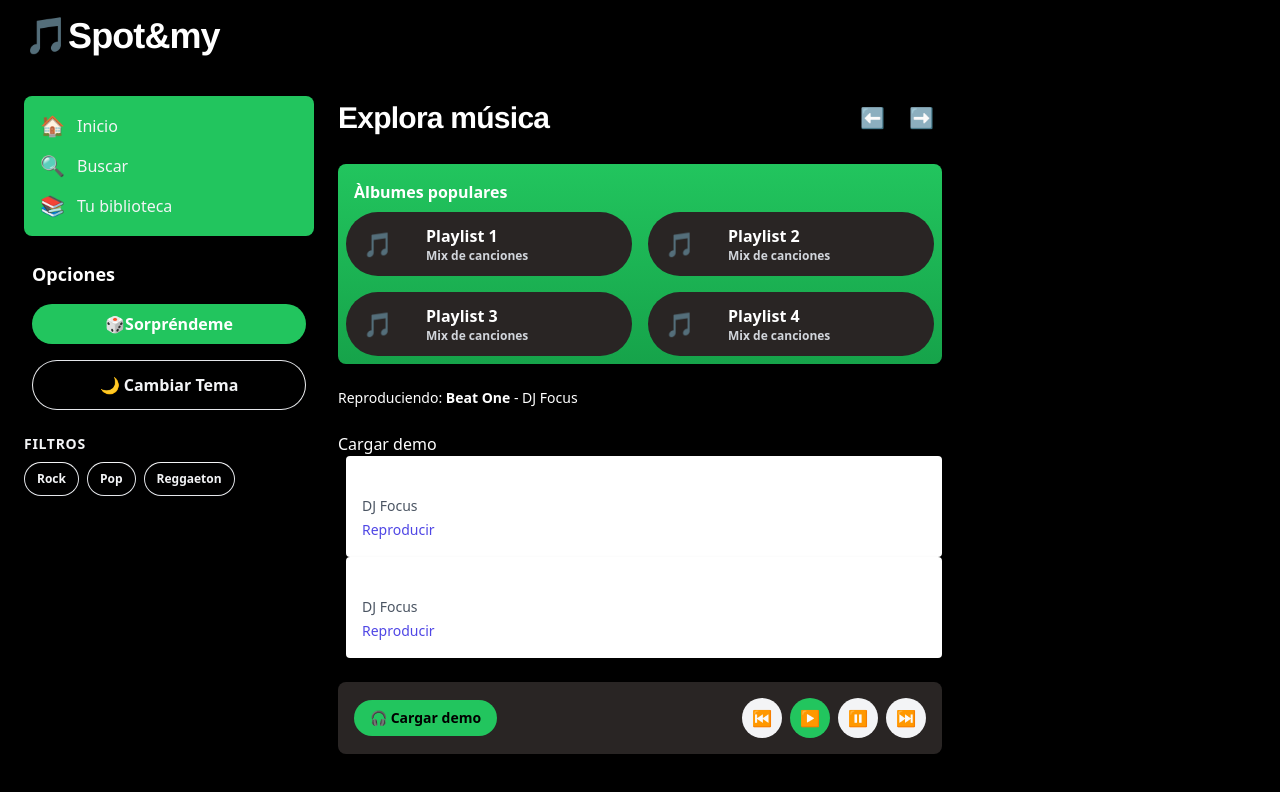
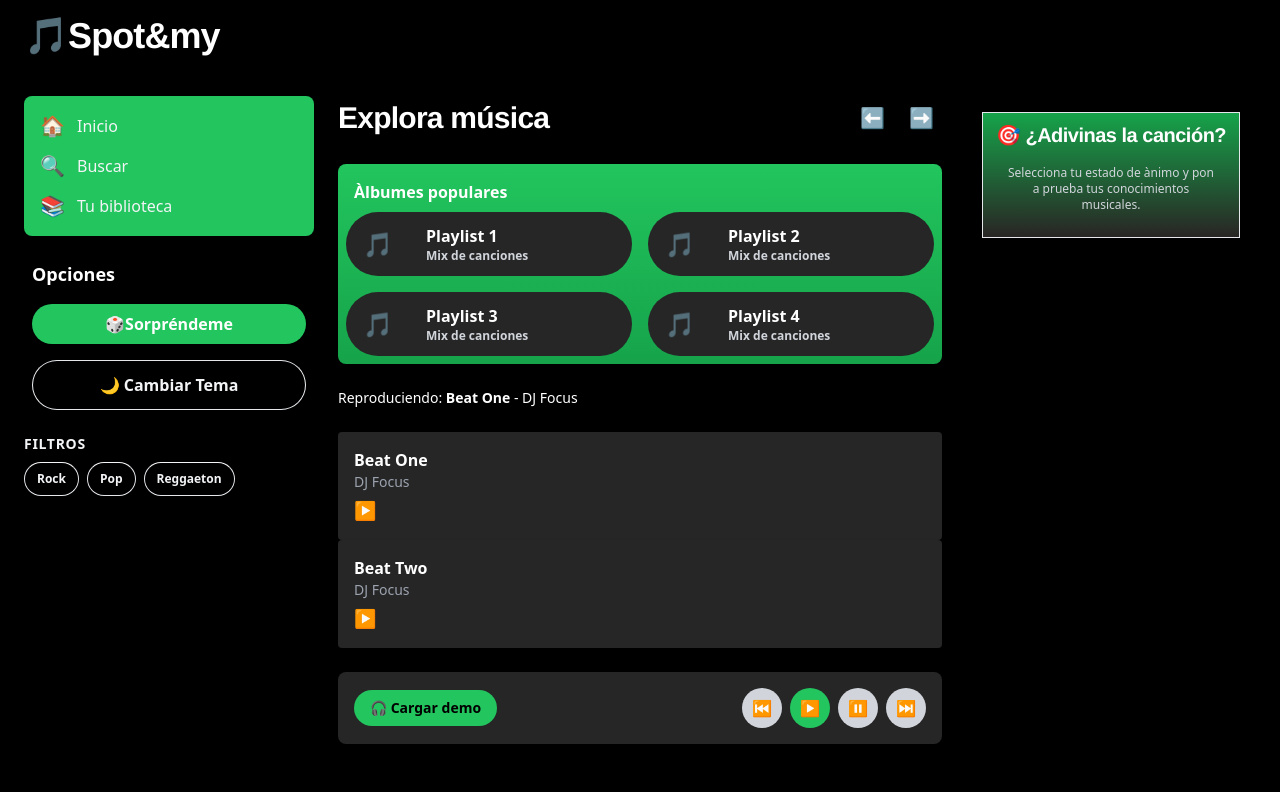
Before and after one commit to Adriics/mini-spotify, a React (Vite) app: page / in a window 1280 px wide. Both pictures are taken after a click on the button "🎧 Cargar demo". Shown: the top 792 px of the page. Built offline with nearby package versions, Linux system fonts and the light colour scheme.

Commit message:
feat(ui): add principal styles for MoodCreator

```diff
--- a/src/app/modules/player/components/TrackList.tsx
+++ b/src/app/modules/player/components/TrackList.tsx
@@ -1,37 +1,23 @@
-import type { Playlist } from "../domain/Playlist";
 import { usePlayer } from "../hooks/usePlayer";
 
-// Una playlist de prueba
-const demoPlaylist: Playlist = {
-  id: "demo",
-  name: "Focus Beats",
-  mood: "focus",
-  tracks: [
-    { id: "t1", title: "Beat One", artist: "DJ Focus", duration: 180 },
-    { id: "t2", title: "Beat Two", artist: "DJ Focus", duration: 200 },
-  ],
-};
-
 export function TrackList() {
-  const { queue, service, loadPlaylist } = usePlayer();
+  const { queue, service } = usePlayer();
 
   return (
     <div className="space-x-2">
-      <button onClick={() => loadPlaylist(demoPlaylist)}>Cargar demo</button>
-
       <div className="hover:bg.gray-100">
         {queue.map((t) => (
           <div
             key={t.id}
-            className="bg-white p-4 rounded shadow hover:bg-gray-50 transition"
+            className="bg-spotimy-gray-dark p-4 rounded shadow hover:bg-spotimy-gray-medium transition"
           >
             <div className="font-bold">{t.title}</div>
-            <div className="text-sm text-gray-600">{t.artist}</div>
+            <div className="text-sm text-gray-400">{t.artist}</div>
             <button
-              className="text-indigo-600 hover:underline text-sm mt-1"
+              className="text-indigo-600 hover:underline text-lg mt-1"
               onClick={() => service.playTrackId(t.id)}
             >
-              Reproducir
+              ▶️
             </button>
           </div>
         ))}
--- /dev/null
+++ b/src/components/GameSide/GameHeader.tsx
@@ -0,0 +1,13 @@
+export function GameHeader() {
+  return (
+    <div className="w-full text-center p-2">
+      <h3 className="font-bold font-spotimy text-xl tracking-tight text-white">
+        🎯 ¿Adivinas la canción?
+      </h3>
+      <p className="text-xs p-4 text-spotimy-gray-medium">
+        Selecciona tu estado de ànimo y pon a prueba tus conocimientos
+        musicales.
+      </p>
+    </div>
+  );
+}
--- /dev/null
+++ b/src/components/GameSide/GameSide.tsx
@@ -0,0 +1,11 @@
+import { GameHeader } from "./GameHeader";
+
+export function GameSide() {
+  return (
+    <aside className="col-span-3 p-4">
+      <div className="w-full border flex justify-center bg-gradient-to-b from-spotimy-green-medium to-spotimy-gray-dark">
+        <GameHeader />
+      </div>
+    </aside>
+  );
+}
--- a/src/pages/HomePage.tsx
+++ b/src/pages/HomePage.tsx
@@ -1,3 +1,4 @@
+import { GameSide } from "../components/GameSide/GameSide";
 import { Header } from "../components/Header/Header";
 import { MainContent } from "../components/MainContent/MainContent";
 import { Sidebar } from "../components/Sidebar/Sidebar";
@@ -12,6 +13,7 @@ export function HomePage() {
         <div className="grid grid-cols-12 gap-6">
           <Sidebar />
           <MainContent />
+          <GameSide />
         </div>
       </main>
     </div>
--- a/tailwind.config.js
+++ b/tailwind.config.js
@@ -21,8 +21,9 @@ export default {
       },
       backgroundColor: {
         "spotimy-black": "#000",
-        "spotimy-gray-medium": "#44403c ",
-        "spotimy-gray-dark": "#292524",
+        "spotimy-gray-light": "#d1d5db",
+        "spotimy-gray-medium": "#44403c",
+        "spotimy-gray-dark": "#262626",
         "spotimy-green-light": "#34d399",
         "spotimy-green-medium": "#16a34a",
       },
```
